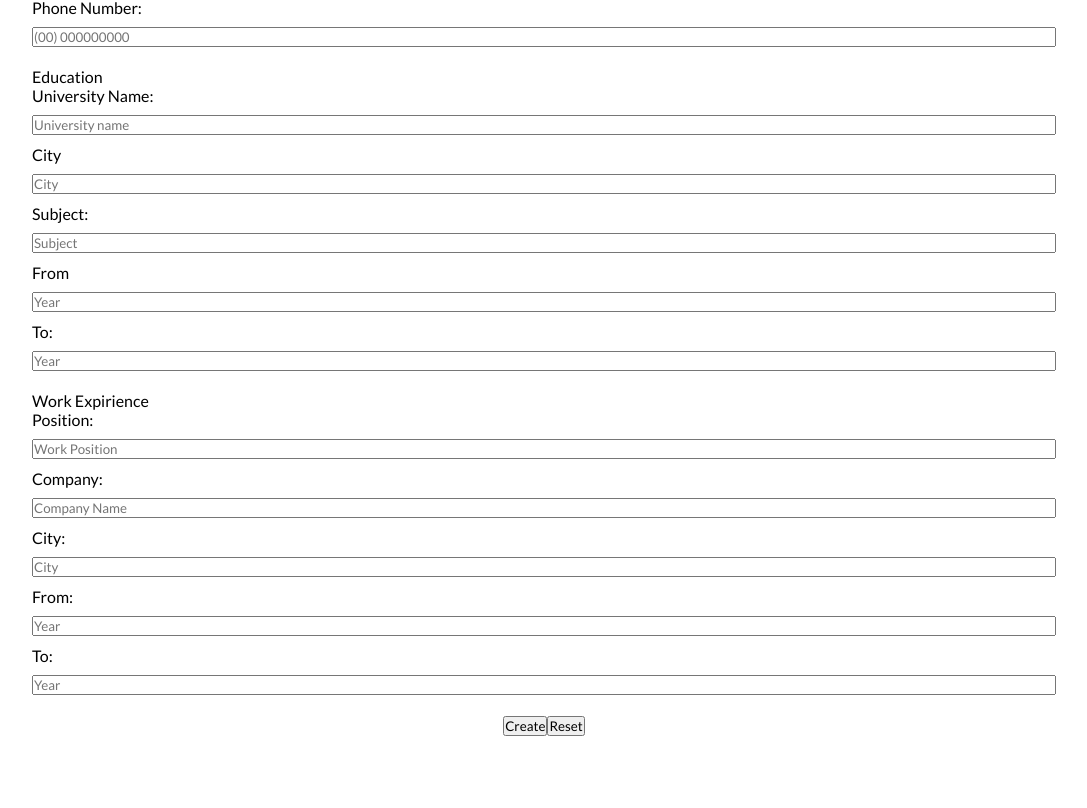
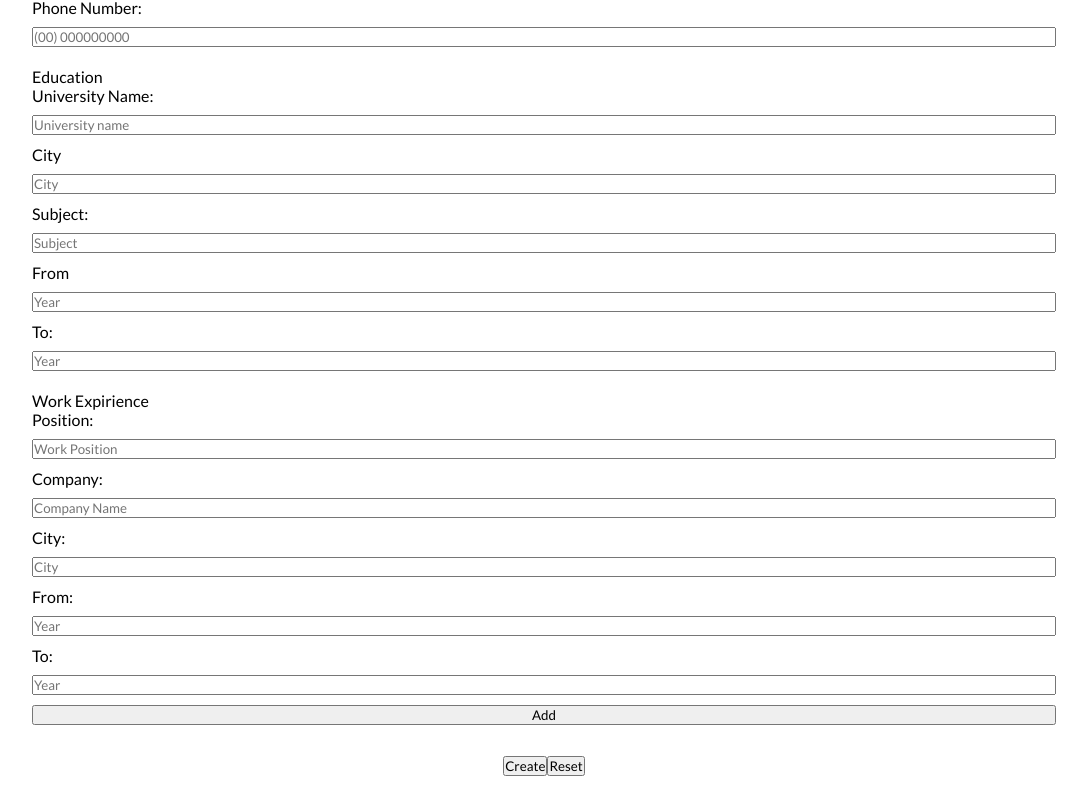
Before and after one commit to guilhermesc-6/cv-creator, a React (Vite) app: page / in a window 1280 px wide. Shown: the part 333-1141 px from the top of the page, without its empty margins (96-1183 px from the left). Before the commit the page ends 1101 px from the top, so only its background shows below. Built offline with nearby package versions, Linux system fonts and the light colour scheme.

Commit message:
feat: add a list of work experiences.

```diff
--- a/package.json
+++ b/package.json
@@ -9,7 +9,8 @@
   },
   "dependencies": {
     "react": "^18.0.0",
-    "react-dom": "^18.0.0"
+    "react-dom": "^18.0.0",
+    "uuid": "^8.3.2"
   },
   "devDependencies": {
     "@types/react": "^18.0.0",
--- a/src/Components/CVForm.jsx
+++ b/src/Components/CVForm.jsx
@@ -1,4 +1,5 @@
 import { Component } from "react";
+import { v4 as uuid } from "uuid";
 import { ProfileInfo } from "./ProfileInfo";
 import { EducationInfo } from "./EducationInfo";
 import { WorkInfo } from "./WorkInfo";
@@ -22,6 +23,7 @@ export class CVForm extends Component {
       workCity: "",
       workFrom: "",
       workTo: "",
+      workExperiences: [],
     };
 
     this.defineFirstName = this.defineFirstName.bind(this);
@@ -38,6 +40,8 @@ export class CVForm extends Component {
     this.defineWorkCity = this.defineWorkCity.bind(this);
     this.defineWorkFrom = this.defineWorkFrom.bind(this);
     this.defineWorkTo = this.defineWorkTo.bind(this);
+    this.addWorkExperience = this.addWorkExperience.bind(this);
+    this.removeWorkExperience = this.removeWorkExperience.bind(this);
   }
 
   defineFirstName(e) {
@@ -112,6 +116,35 @@ export class CVForm extends Component {
     });
   }
 
+  //add a new object of work information in the workExperiences array
+  addWorkExperience() {
+    this.setState({
+      workExperiences: this.state.workExperiences.concat({
+        id: uuid(),
+        position: this.state.workPosition,
+        company: this.state.workCompany,
+        city: this.state.workCity,
+        from: this.state.workFrom,
+        to: this.state.workTo,
+      }),
+    });
+    this.setState({
+      workPosition: "",
+      workCompany: "",
+      workCity: "",
+      workFrom: "",
+      workTo: "",
+    });
+  }
+
+  //remove the object of work information in the workExperiences array
+  removeWorkExperience(id) {
+    const result = this.state.workExperiences.filter((work) => work.id !== id);
+    this.setState({
+      workExperiences: result,
+    });
+  }
+
   render() {
     return (
       <form>
@@ -134,6 +167,14 @@ export class CVForm extends Component {
           defineWorkCity={this.defineWorkCity}
           defineWorkFrom={this.defineWorkFrom}
           defineWorkTo={this.defineWorkTo}
+          workExperiences={this.state.workExperiences}
+          workPosition={this.state.workPosition}
+          workCompany={this.state.workCompany}
+          workCity={this.state.workCity}
+          workFrom={this.state.workFrom}
+          workTo={this.state.workTo}
+          addWorkExperience={this.addWorkExperience}
+          removeWorkExperience={this.removeWorkExperience}
         />
         <div className="button-div">
           <button type="submit">Create</button>
--- a/src/Components/WorkInfo.jsx
+++ b/src/Components/WorkInfo.jsx
@@ -12,7 +12,16 @@ export class WorkInfo extends Component {
       defineWorkCity,
       defineWorkFrom,
       defineWorkTo,
+      workExperiences,
+      workPosition,
+      workCompany,
+      workCity,
+      workFrom,
+      workTo,
+      addWorkExperience,
+      removeWorkExperience,
     } = this.props;
+
     return (
       <fieldset>
         <legend>Work Expirience</legend>
@@ -22,6 +31,7 @@ export class WorkInfo extends Component {
           id="position"
           placeholder="Work Position"
           onChange={defineWorkPosition}
+          value={workPosition}
         />
         <label htmlFor="company">Company:</label>
         <input
@@ -29,6 +39,7 @@ export class WorkInfo extends Component {
           id="company"
           placeholder="Company Name"
           onChange={defineWorkCompany}
+          value={workCompany}
         />
         <label htmlFor="city">City:</label>
         <input
@@ -36,6 +47,7 @@ export class WorkInfo extends Component {
           id="city"
           placeholder="City"
           onChange={defineWorkCity}
+          value={workCity}
         />
         <label htmlFor="work-from">From:</label>
         <input
@@ -43,6 +55,7 @@ export class WorkInfo extends Component {
           id="work-from"
           placeholder="Year"
           onChange={defineWorkFrom}
+          value={workFrom}
         />
         <label htmlFor="work-to">To:</label>
         <input
@@ -50,7 +63,30 @@ export class WorkInfo extends Component {
           id="work-to"
           placeholder="Year"
           onChange={defineWorkTo}
+          value={workTo}
         />
+        <input type="button" value="Add" onClick={addWorkExperience} />
+        <div className="work-list">
+          {workExperiences.length > 0
+            ? workExperiences.map((work) => {
+                return (
+                  <div className="work" key={work.id}>
+                    <span>company: {`${work.company}`}</span>
+                    <span>position: {`${work.position}`}</span>
+                    <span>city: {`${work.city}`}</span>
+                    <span>from: {`${work.from}`}</span>
+                    <span>to: {`${work.to}`}</span>
+                    <button
+                      type="button"
+                      onClick={() => removeWorkExperience(work.id)}
+                    >
+                      remove
+                    </button>
+                  </div>
+                );
+              })
+            : ""}
+        </div>
       </fieldset>
     );
   }
```
Also changed, not shown: 1 other file (tests, documents, lock files or other folders).
